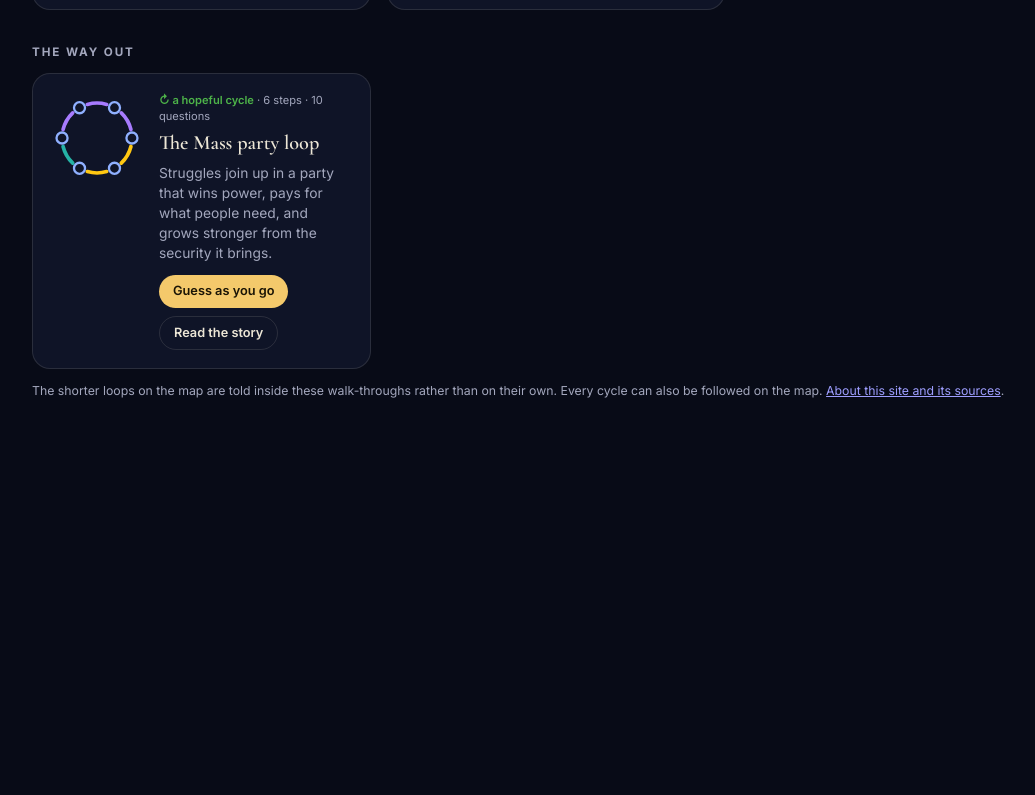
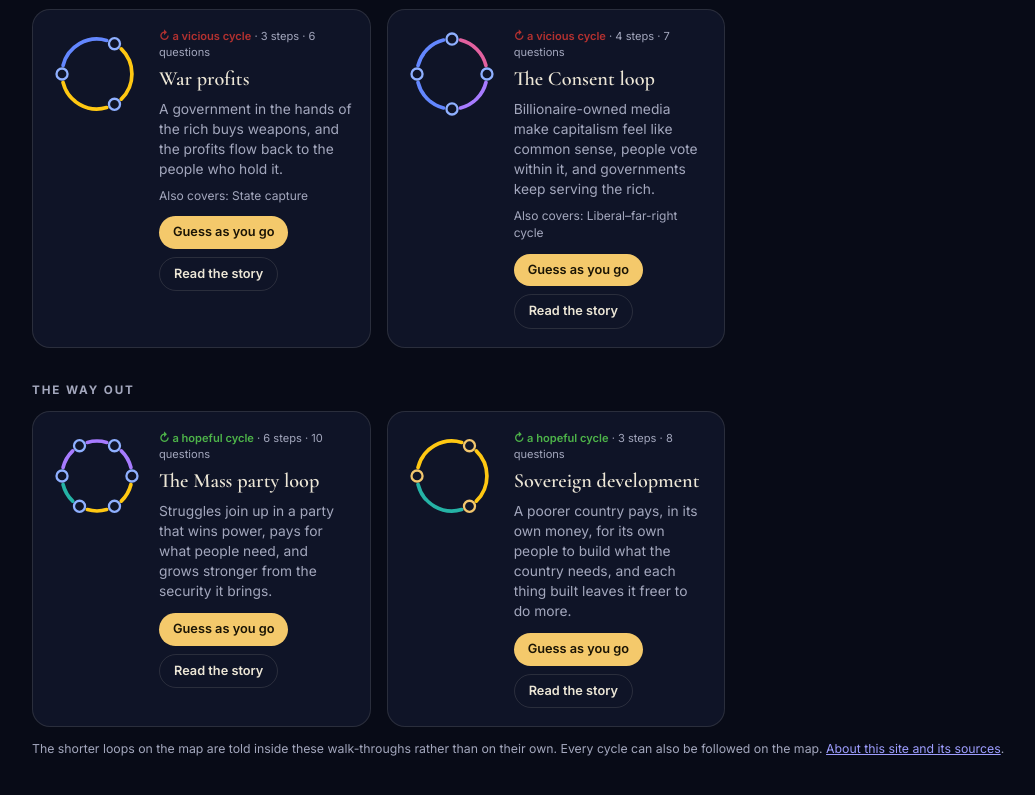
Before and after one commit to zamirsworld/hickels-political-economy, a website built with Vite: page cycles/index.html in a window 1280 px wide. Shown: the part 1425-2220 px from the top of the page, without its empty margins (84-1119 px from the left). Before the commit the page ends 1917 px from the top, so only its background shows below. Built offline with nearby package versions, Linux system fonts and the light colour scheme.

Commit message:
Add two guided cycles: Sovereign development and Cost-shifting
Ten guided cycles now. No data changed: every step restates a sourced
description or note in the model, and sources are pulled by id.

- Sovereign development (hopeful, 3 steps): own-currency finance, public
  works and hiring, development for the country's own needs. It needs the
  North-South switch; the end shows what such governments face today.
- Cost-shifting (6 steps): profit sends money into fossil fuels, the
  damage lands mostly on poorer countries, and their resources keep
  flowing north. It folds in the Frontier loop and shares steps with
  Fossil lock-in and the drain cycles. F10 (IPCC) is a non-Hickel figure
  and carries the badge.

Also: plain names for the new arrows and boxes, a whole-South backdrop for
a ring that never leaves the South, and "the one switch" wording when a
cycle has only one.

Co-Authored-By: Claude Fable 5.2 <noreply@anthropic.com>

```diff
--- a/src/cycles/diagram.ts
+++ b/src/cycles/diagram.ts
@@ -149,7 +149,11 @@ export class Cycle {
 
     const regions = new Set(this.ring.map((nd) => nd.region))
     const split = regions.has('south')
-    const backdrop = split
+    // a loop that never leaves the South gets the whole backdrop
+    const backdrop = split && !regions.has('north')
+      ? `<rect class="half south-half" x="0" y="0" width="640" height="640" rx="24"/>
+        <text class="side-label south" x="320" y="34" text-anchor="middle">GLOBAL SOUTH</text>`
+      : split
       ? `<rect class="half north-half" x="0" y="0" width="320" height="640" rx="24"/>
         <rect class="half south-half" x="320" y="0" width="320" height="640" rx="24"/>
         <line class="divider" x1="320" y1="40" x2="320" y2="600"/>
--- a/src/cycles/guess/main.ts
+++ b/src/cycles/guess/main.ts
@@ -265,7 +265,8 @@ function switchSummary(right: string[]) {
   const extra = [...picks].filter((id) => !right.includes(id)).length
   const verb = VIRTUOUS ? 'that the cycle needs' : 'that break it'
   const head = found === right.length && !extra ? 'All right!' : found === right.length ? 'Close.' : 'Not quite.'
-  return `<p class="switch-summary"><b>${head}</b> You found ${found} of the ${right.length} switches ${verb}${
+  const one = VIRTUOUS ? 'the one switch the cycle needs' : 'the one switch that breaks it'
+  return `<p class="switch-summary"><b>${head}</b> ${right.length === 1 ? `You ${found ? 'found' : 'missed'} ${one}` : `You found ${found} of the ${right.length} switches ${verb}`}${
     extra ? `, and picked ${extra} that ${extra === 1 ? 'doesn’t' : 'don’t'} ${VIRTUOUS ? 'matter for it' : 'affect it'}` : ''
   }. Click any switch to see its effect on the circle.</p>`
 }
--- a/src/cycles/model.ts
+++ b/src/cycles/model.ts
@@ -31,6 +31,9 @@ const PLAIN_NODES: Record<string, string> = {
   public_finance: 'Public money',
   necessities: 'Basic needs',
   south_public_finance: 'Southern public money',
+  south_workers: 'Workers in the South',
+  south_nature: 'Southern land & resources',
+  ecosystem: 'Nature & the atmosphere',
 }
 const PLAIN_FLOWS: Record<string, string> = {
   capture: 'takes hold of the government',
@@ -55,6 +58,12 @@ const PLAIN_FLOWS: Record<string, string> = {
   pf_renewables: "builds renewables",
   won_by_struggle: "gains won by struggle",
   frontier: "takes nature with no rules",
+  south_currency: 'pays in its own money',
+  spf_hire: 'hires people to build',
+  south_development: 'builds for its own people',
+  emissions_fossil: 'pollution from burning',
+  degradation_south: 'damage lands on poorer countries',
+  drain_nature: 'resources drained north',
 }
 /** Plain explanations for arrows that can appear as wrong answers; the meaning follows the data's description. */
 const PLAIN_DESCS: Record<string, string> = {
@@ -81,6 +90,11 @@ const PLAIN_DESCS: Record<string, string> = {
   military_budget: "Public money goes into weapons, which passes it to the billionaires who own the arms industry.",
   won_by_struggle: "Public services, the weekend and workers’ right to vote had to be fought for against the interests of the owners. Progress in rich countries began with workers’ and socialist movements in the late 1800s.",
   pf_jobs: "Public money hires people directly for useful work society needs.",
+  kept_cheap: 'Blocked from developing on their own terms, poorer countries are held in the role of cheap suppliers: they have to send out far more work and resources than they get back.',
+  supply_price: 'When poorer countries make and use more for themselves, their resources stop being cheap. Prices rise and profits in rich countries are squeezed, which Hickel says is what happened in the 1970s.',
+  climate_south: 'The regions most exposed to climate impacts are overwhelmingly in poorer countries, where deaths from heat are not even counted.',
+  heat_workers: 'Inside rich countries too, heat waves and other climate impacts hit working people hardest.',
+  extraction: 'Growth keeps pulling more materials and energy out of nature.',
   bargaining: "With housing, healthcare and the basics guaranteed, workers can refuse exploitation, and the economy no longer needs endless growth to stay stable.",
 }
 export const label = (id: string) => PLAIN_NODES[id] ?? nodeById.get(id)?.label ?? id
--- a/src/cycles/registry.ts
+++ b/src/cycles/registry.ts
@@ -5,11 +5,13 @@ export const CYCLE_CARDS: { slug: string; loop: string; title: string; question:
   { slug: 'drain', loop: 'loop_imperial', title: 'The Imperial drain', question: 'Where does the rich world’s wealth come from?' },
   { slug: 'debt', loop: 'loop_debt', title: 'Debt & structural adjustment', question: 'How did debt pull poorer countries back down?' },
   { slug: 'unequal', loop: 'loop_unequal_exchange', title: 'Unequal exchange', question: 'How can ordinary trade drain poorer countries?' },
+  { slug: 'cost', loop: 'loop_cost_shifting', title: 'Cost-shifting', question: 'Who pays for the damage the economy does?' },
   { slug: 'fossil', loop: 'loop_fossil_lockin', title: 'Fossil lock-in', question: 'Clean energy is cheaper. Why does the money still go to fossil fuels?' },
   { slug: 'discipline', loop: 'loop_discipline', title: 'The Discipline loop', question: 'Why do people keep working on terms they don’t set?' },
   { slug: 'war', loop: 'loop_war_profits', title: 'War profits', question: 'Why is there money for weapons but not for public services?' },
   { slug: 'consent', loop: 'loop_consent', title: 'The Consent loop', question: 'Why do people accept a system that works against them?' },
   { slug: 'mass-party', loop: 'loop_mass_party', title: 'The Mass party loop', question: 'How could ordinary people take back control?' },
+  { slug: 'sovereign', loop: 'loop_sovereign_development', title: 'Sovereign development', question: 'How could poorer countries develop on their own terms?' },
 ]
 
 /** Loop id → page slug, for the map's “walk me through this cycle” links. */
--- /dev/null
+++ b/src/cycles/scripts/cost.ts
@@ -0,0 +1,160 @@
+// Cost-shifting: the gains go north, the damage lands south. Every claim restates a sourced description or note
+// in the model, in plain words; F10 is a non-Hickel figure and shows the badge.
+import { fig, flow, loop, src, stat, type CycleScript } from '../model.ts'
+
+const frontier = loop('loop_frontier')
+
+export const cost: CycleScript = {
+  slug: 'cost',
+  loop: loop('loop_cost_shifting'),
+  title: 'Cost-shifting',
+  short: 'Cost-shifting',
+  group: 'Keeping poorer countries cheap',
+  blurb: 'The gains from burning fossil fuels are collected in rich countries, while most of the damage lands on poorer ones.',
+  folds: ['loop_frontier'],
+  angles: [185, 235, 275, 320, 400, 480],
+  intro: {
+    kicker: 'A guided cycle · 6 steps',
+    title: 'Who pays for the damage the economy does?',
+    body: 'Hickel says capitalism needs an outside: somewhere it can take from cheaply and leave its costs behind. The benefits are used up in rich countries. The low wages and the damage to nature stay in poorer ones.',
+    sources: src.flow('frontier', 'BERGEN 10:47', 'BF2 16:07'),
+    lead: 'This cycle runs through the air and the land: investment, fossil fuels, the atmosphere, and the countries that take the damage. Follow it round.',
+  },
+  steps: [
+    {
+      flow: flow('profit_filter'),
+      kicker: 'Step 1 · Who decides',
+      title: 'Profit decides where the money goes',
+      body: 'Capital (the big banks, large companies and the richest 1%) invests in whatever pays the most, whatever it costs society. Hickel calls this the law of value.',
+      why: 'What an investment costs society is not part of the decision. That is where this cycle starts.',
+      prompt: 'Capital has money to invest. What rule decides where it goes?',
+      sources: src.flow('profit_filter', 'BF1 7:08', 'FACTO 0:00'),
+    },
+    {
+      flow: flow('inv_fossil'),
+      kicker: 'Step 2 · Into energy',
+      title: 'The money goes to fossil fuels',
+      body: 'Oil, gas and coal get the money because they are three to four times more profitable.',
+      why: 'The investment giant BlackRock dropped its climate rules and went back to the sectors that pay.',
+      prompt: 'Profit is the rule. Where does the money go?',
+      sources: src.flow('inv_fossil', 'BF1 5:47', 'BF1 13:38'),
+    },
+    {
+      flow: flow('emissions_fossil'),
+      kicker: 'Step 3 · Into the air',
+      title: 'Burning them heats a shared atmosphere',
+      body: 'Burning fossil fuels drives the climate crisis. The atmosphere belongs to everyone, in rich countries and poorer ones alike.',
+      why: 'Hickel says rich countries have used far more than their fair share of what the atmosphere can safely absorb. He describes it as colonizing the atmosphere.',
+      prompt: 'The fossil fuels get burned. What do they send out?',
+      sources: [...src.flow('emissions_fossil', 'BF1 5:47'), ...src.node('ecosystem', 'FACTO 18:52')],
+      stats: [stat('F7', 0, 'is responsible for this share of the CO₂ emitted beyond countries’ fair shares, as of 2015')],
+    },
+    {
+      flow: flow('degradation_south'),
+      kicker: 'Step 4 · Where it lands',
+      title: 'The damage lands on poorer countries',
+      body: 'The atmosphere is shared, but the damage is not. The regions most exposed to climate impacts are overwhelmingly in the Global South, and Hickel says the consequences of climate change fall along colonial lines.',
+      why: 'Those who gain from the investment are not the ones who pay for it. Inside rich countries too, he says, working people suffer the climate impacts most.',
+      prompt: 'The atmosphere is shared by everyone. Whose land and resources take most of the damage?',
+      sources: src.flow('degradation_south', 'FACTO 6:49', 'FACTO 19:07', 'FACTO 5:27'),
+      stats: [stat('F10', 0, 'live in places that are highly vulnerable to climate change')],
+      aside: {
+        title: 'Not even counted',
+        text: 'Hickel says deaths from heat in poorer countries are not even counted. His example is a rickshaw driver in Delhi at 45°C.',
+        sources: src.flow('climate_south', 'FACTO 7:00'),
+      },
+    },
+    {
+      flow: flow('drain_nature'),
+      kicker: 'Step 5 · Still taken',
+      title: 'Their land and resources still flow north',
+      body: 'Meanwhile raw materials, land and energy keep flowing from poorer countries to rich ones, priced cheaply. Hickel says around half of what rich countries consume in materials and labor is taken, on balance, from the South.',
+      why: 'So the same countries carry both loads: the damage arrives, and the resources leave.',
+      prompt: 'Damaged or not, the land still holds materials and energy. Where do they go?',
+      sources: [...src.flow('drain_nature', 'BF1 47:47'), ...src.flow('drain_labor', 'BERGEN 43:51'), ...src.flow('degradation_south', 'BERGEN 44:37')],
+      stats: [stat('F1', 0, 'of raw materials taken, on balance, from poorer countries in 2015'), stat('F1', 1, 'of land, counted the same way')],
+      aside: {
+        title: 'A shorter cycle beside it: the Frontier',
+        text: 'Having worn down nature at home, capital looks for new places where nature can be taken with no rules, pushing out the people who depend on it. What it takes there feeds production and comes back as profit, which pays for the next push outward.',
+        sources: [...frontier.sources, ...src.flow('frontier', 'BF1 47:06')],
+      },
+    },
+    {
+      flow: flow('surplus'),
+      kicker: 'Step 6 · Back to the start',
+      title: 'The profits go back to capital',
+      body: 'What is made with those cheap materials earns a surplus, and capital keeps it and reinvests it without anyone else’s say.',
+      why: 'Capital is back where the cycle began, with more to invest by the same rule. The benefits have flowed north and the costs south.',
+      prompt: 'Production in rich countries runs on those cheap materials. Who keeps what it earns?',
+      sources: [...src.flow('surplus', 'BF1 9:19'), ...src.loop('loop_cost_shifting', 'BF1 5:51', 'BF1 47:06')],
+    },
+  ],
+  end: {
+    kicker: 'What would break it?',
+    title: 'People decide investment, and rich countries use less',
+    body: 'Hickel’s alternative has two parts here. Public money is invested in goals that people vote for, with rules that steer bank lending toward renewables and other things society needs. And rich countries scale down their total use of energy, starting with damaging and unnecessary production, not all production.',
+    sources: [...src.lever('invest', 'BF1 11:12'), ...src.flow('green_credit', 'FACTO 14:34'), ...src.lever('energy', 'BF1 15:07'), ...src.flow('scale_down', 'TEA 51:11')],
+    levers: ['invest', 'energy'],
+    toggle: { label: 'Imagine both changes', hint: 'See which steps stop, and where the money goes instead.' },
+    stopped: 'the cycle breaks',
+    opens: [flow('green_credit')],
+    satellites: [{ id: 'renewables', angle: 140, r: 95 }],
+    lit: ['capital'],
+    centerShift: [60, -40],
+    notes: [
+      {
+        title: 'And poorer countries take back control.',
+        text: 'Hickel says the South has to break with constant accumulation and take back control over its own production. On the map that is a third switch: it stops the resources being drained.',
+        sources: src.flow('sovereignty', 'TEA 35:32'),
+      },
+    ],
+  },
+  extras: [
+    {
+      k: 'choice',
+      id: 'materials',
+      at: 'start',
+      label: 'Guess: rich countries’ share of excess material use',
+      kicker: 'Before we start · who uses too much?',
+      prompt: 'Each country has a fair share of the materials the planet can keep providing. Of all the material use beyond those fair shares since 1970, how much do you think high-income countries are responsible for?',
+      options: ['24%', '44%', '74%', '94%'],
+      answer: 2,
+      caption: '74%, between 1970 and 2017. The USA accounts for 27% and the high-income countries of the EU for 25%. China accounts for 15%, and the rest of the Global South for 8%.',
+      fig: fig('F8'),
+    },
+    {
+      k: 'choice',
+      id: 'half',
+      at: { ask: 4 },
+      label: 'How much rich countries take from the South',
+      kicker: 'A quick one about step 5',
+      prompt: 'How much of what rich countries consume in materials and labor does Hickel say is taken, on balance, from the South?',
+      options: ['About a tenth', 'About a quarter', 'About half', 'Almost all'],
+      answer: 2,
+      caption: 'Around half, Hickel says.',
+      sources: src.flow('drain_labor', 'BERGEN 43:51'),
+    },
+    {
+      k: 'estimate',
+      id: 'boundary',
+      at: 'closed',
+      label: 'Guess: how far over the limit',
+      kicker: 'How much is too much?',
+      prompt: 'Hickel compares rich countries’ total use of materials with what the planet can sustain. How many times the sustainable limit does he say it is?',
+      min: 1,
+      max: 10,
+      step: 0.5,
+      start: 1.5,
+      unit: '×',
+      answer: 4,
+      tolerance: 1,
+      answerName: 'Over the limit',
+      answerLabel: 'about 4×',
+      reveal: 'Something like four times the sustainable limit, he says.',
+      sources: src.flow('extraction', 'TEA 50:04'),
+    },
+  ],
+  summary: 'Profit sends money into fossil fuels. Burning them heats an atmosphere everyone shares, and the damage lands mostly on poorer countries, whose land and resources keep flowing north to earn the next round of profit.',
+  switchesText:
+    'Four switches touch this cycle. People deciding investment stops the first two steps. Rich countries scaling down stops the pollution and the damage. Poorer countries in charge of their own future stops their resources being drained. And workers running their workplaces changes who keeps the surplus. Click a switch to see which steps stop.',
+}
--- a/src/cycles/scripts/index.ts
+++ b/src/cycles/scripts/index.ts
@@ -2,15 +2,17 @@
 import type { CycleScript } from '../model.ts'
 import { CYCLE_CARDS } from '../registry.ts'
 import { consent } from './consent.ts'
+import { cost } from './cost.ts'
 import { debt } from './debt.ts'
 import { discipline } from './discipline.ts'
 import { drain } from './drain.ts'
 import { fossil } from './fossil.ts'
 import { massParty } from './mass-party.ts'
+import { sovereign } from './sovereign.ts'
 import { unequal } from './unequal.ts'
 import { war } from './war.ts'
 
-export const CYCLES: CycleScript[] = [drain, debt, unequal, fossil, discipline, war, consent, massParty]
+export const CYCLES: CycleScript[] = [drain, debt, unequal, cost, fossil, discipline, war, consent, massParty, sovereign]
 
 // the light registry (used by the map) must name the same cycles
 for (const c of CYCLES) {
--- /dev/null
+++ b/src/cycles/scripts/sovereign.ts
@@ -0,0 +1,137 @@
+// Sovereign development: a short, hopeful cycle that runs only in the alternative. Every claim restates a sourced
+// description or note in the model, in plain words.
+import { event, flow, src, loop, type CycleScript } from '../model.ts'
+
+export const sovereign: CycleScript = {
+  slug: 'sovereign',
+  loop: loop('loop_sovereign_development'),
+  title: 'Sovereign development',
+  short: 'Sovereign development',
+  group: 'The way out',
+  blurb: 'A poorer country pays, in its own money, for its own people to build what the country needs, and each thing built leaves it freer to do more.',
+  angles: [180, 300, 420],
+  intro: {
+    kicker: 'A hopeful cycle · 3 steps',
+    title: 'How could poorer countries develop on their own terms?',
+    body: 'Hickel says deprivation is most extreme in poorer countries, yet there is no reason people there could not live as long as people in Spain or Switzerland. The workers and the resources exist. Today much of what they make goes into goods for Northern brands instead of hospitals, schools and clean water at home.',
+    sources: [...src.node('south_citizens', 'BERGEN 5:53', 'TEA 1:12:52'), ...src.flow('south_provision', 'BF2 1:35:09')],
+    lead: 'This one is hopeful, and short. It runs only in the alternative Hickel describes, where poorer countries are in charge of their own future.',
+  },
+  steps: [
+    {
+      flow: flow('south_currency'),
+      kicker: 'Step 1 · In the alternative',
+      title: 'The government pays in its own money',
+      body: 'A government that issues its own currency can pay for development itself, instead of depending on money from abroad. Hickel says it can finance whatever the country’s own workers and materials allow.',
+      why: 'The country no longer has to wait for foreign capital. Hickel calls taking back control of what a country can produce a second stage of decolonization.',
+      prompt: 'A government in a poorer country wants to develop on its own terms. Where does it start?',
+      sources: [...src.flow('south_currency', 'BERGEN 58:52'), ...src.node('south_states', 'BERGEN 58:18')],
+    },
+    {
+      flow: flow('spf_hire'),
+      kicker: 'Step 2 · In the alternative',
+      title: 'Public money hires people to build',
+      body: 'Public money trains and hires people directly to build what the country needs: houses, schools, clinics, sanitation, and industries of its own.',
+      why: 'Hickel points to the hundreds of millions of people left without work because capital finds no profit in hiring them. Public money can put them to work on the country’s own goals.',
+      prompt: 'Public money is ready, in the country’s own currency. Who does it reach?',
+      sources: [...src.flow('spf_hire', 'BERGEN 59:13', 'BERGEN 59:05')],
+    },
+    {
+      flow: flow('south_development'),
+      kicker: 'Step 3 · Back to the start',
+      title: 'They build for their own people',
+      body: 'Workers and resources build hospitals, schools and clean water for their own people, instead of gadgets and fast fashion for rich countries.',
+      why: 'Each thing built leaves the country better able to do more, and the cycle starts again. Hickel says this kind of development is good for the workers and the people of the South.',
+      prompt: 'People are hired and trained. What does their work build?',
+      sources: [...src.flow('south_development', 'BF2 1:35:09', 'BF2 1:35:50'), ...src.node('south_citizens', 'BF1 48:26')],
+    },
+  ],
+  end: {
+    kicker: 'What holds it back today?',
+    title: 'One switch is off',
+    body: 'Hickel says any country that starts down this road gets attacked, because its development makes work and resources more expensive for capital in rich countries. Governments that try are hit with sanctions, coups or wars. Loans with strings attached limit how far they can use their own currency and public money. Blocked, they are held in the role of cheap suppliers.',
+    sources: [
+      ...src.node('south_states', 'BF1 48:04'),
+      ...src.flow('intervention', 'BF1 48:29'),
+      ...src.flow('sanctions', 'BF2 21:23'),
+      ...src.flow('structural_adjustment', 'BERGEN 35:03'),
+      ...src.flow('kept_cheap', 'BF1 48:41'),
+    ],
+    levers: ['empire'],
+    toggle: { label: 'Go back to today', hint: 'See which steps stop, and what these governments face instead.' },
+    stopped: 'blocked today',
+    opens: [flow('structural_adjustment')],
+    satellites: [{ id: 'imf', angle: 120, r: 130 }],
+    lit: ['south_states'],
+    centerShift: [70, -40],
+    notes: [
+      {
+        title: 'It has been done before.',
+        text: 'Social progress in poorer countries began with anti-colonial movements that threw out the colonizers and took back control of land and resources. In 1974 poorer countries used their majority at the UN to declare their right to run their own economies.',
+        sources: [...src.flow('liberation', 'TEA 1:10:04'), ...src.flow('assembly_majority', 'BERGEN 32:56')],
+      },
+      {
+        title: 'Not alone.',
+        text: 'Poorer countries can also trade with each other through currency swap deals, without the dollar or the euro.',
+        sources: src.flow('ss_trade', 'BERGEN 1:00:27'),
+      },
+    ],
+  },
+  extras: [
+    {
+      k: 'estimate',
+      id: 'ops',
+      at: 'start',
+      label: 'Guess: governments overthrown',
+      kicker: 'Before we start · guess the number',
+      prompt: 'Governments in poorer countries that tried to choose their own path have often been overthrown. How many US operations to change governments in the Global South does Hickel count?',
+      min: 0,
+      max: 100,
+      start: 10,
+      unit: '',
+      answer: 70,
+      tolerance: 15,
+      answerName: 'Operations',
+      answerLabel: 'around 70',
+      reveal: 'Around 70, Hickel says. The countries targeted were the ones trying to set their own path of development.',
+      sources: src.flow('intervention', 'BERGEN 29:03', 'BF2 4:00'),
+    },
+    {
+      k: 'choice',
+      id: 'limit',
+      at: { ask: 0 },
+      label: 'The limit on a country’s own money',
+      kicker: 'A quick one about money',
+      prompt: 'What does Hickel say limits what a government that issues its own currency can pay for?',
+      options: ['How much foreign investors lend', 'Its own workers and materials', 'Its credit rating', 'How much it exports'],
+      answer: 1,
+      caption: 'Its own workers and materials. A government that issues its own currency can finance whatever its labor and materials allow, he says.',
+      sources: src.node('south_public_finance', 'BERGEN 58:52'),
+    },
+    {
+      k: 'order',
+      id: 'order',
+      at: { reveal: 1 },
+      label: 'Put the breaks in order',
+      kicker: 'A quick one about history',
+      prompt: 'Put these four in order, earliest at the top.',
+      hint: 'Countries breaking away to run their own economies, from Hickel’s talks.',
+      events: ['nieo_1974', 'sahel_now', 'russian_revolution', 'china_revolution'].map(event),
+    },
+    {
+      k: 'choice',
+      id: 'compare',
+      at: 'closed',
+      label: 'Which poorer countries did better',
+      kicker: 'Does it work?',
+      prompt: 'Hickel compares poorer countries at the same level of income. Which does he say did better on infant mortality, life expectancy, health care and education?',
+      options: ['Capitalist states', 'Socialist states', 'Neither: no difference', 'It depended on the region'],
+      answer: 1,
+      caption: 'Socialist states, he says, across 15 measures, when compared with capitalist states at the same income per person.',
+      sources: src.flow('south_provision', 'BERGEN 49:12'),
+    },
+  ],
+  summary: 'A government pays in its own money, hires its own people, and they build what the country needs, which leaves it freer to do more.',
+  switchesText:
+    'It needs one: poorer countries in charge of their own future. All three steps depend on it, because today a government that tries this is met with sanctions, coups or loans with strings attached. Click the switch to see the steps stop without it.',
+}
```
Also changed, not shown: cycles/index.html (+2 -2 lines), README.md.
